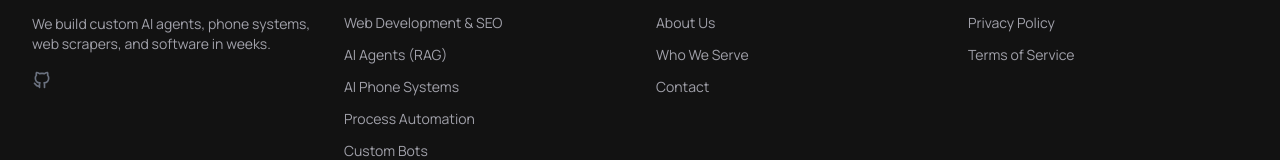
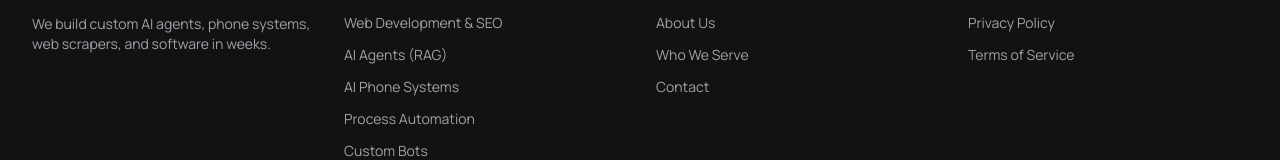
Before and after one commit to princetonaipartners/princetonaipartnersWebsite, a Next.js app in the folder new-site/: page / in a window 1280 px wide. Shown: the part 3631-3791 px from the top of the page. Built offline with nearby package versions, Linux system fonts and the light colour scheme.

Commit message:
fix: Remove GitHub link from site footer and schemas

```diff
--- a/new-site/app/about/layout.tsx
+++ b/new-site/app/about/layout.tsx
@@ -59,7 +59,7 @@ const organizationSchema = {
     '@type': 'Country',
     name: 'United States',
   },
-  sameAs: ['https://github.com/princetonaipartners'],
+  sameAs: [],
   contactPoint: {
     '@type': 'ContactPoint',
     contactType: 'sales',
--- a/new-site/app/layout.tsx
+++ b/new-site/app/layout.tsx
@@ -203,9 +203,7 @@ export default function RootLayout({
                   availableLanguage: 'English',
                 },
               ],
-              sameAs: [
-                'https://github.com/princetonaipartners',
-              ],
+              sameAs: [],
               knowsAbout: [
                 'Artificial Intelligence',
                 'Machine Learning',
--- a/new-site/components/layout/Footer.tsx
+++ b/new-site/components/layout/Footer.tsx
@@ -1,7 +1,6 @@
 import Link from 'next/link';
 import Image from 'next/image';
 import { SITE_CONFIG, NAV_LINKS } from '@/lib/constants';
-import { SocialIcon } from '@/components/icons';
 
 export function Footer() {
   const currentYear = new Date().getFullYear();
@@ -27,9 +26,6 @@ export function Footer() {
             <p className="text-sm text-text-secondary dark:text-zinc-400 mb-4">
               {SITE_CONFIG.description}
             </p>
-            <div className="flex space-x-4">
-              <SocialIcon platform="github" url={SITE_CONFIG.links.github} />
-            </div>
           </div>
 
           {/* Solutions */}
--- a/new-site/lib/constants.ts
+++ b/new-site/lib/constants.ts
@@ -6,9 +6,7 @@ export const SITE_CONFIG = {
   name: 'Princeton AI Partners',
   description: 'We build custom AI agents, phone systems, web scrapers, and software in weeks.',
   url: 'https://princeton-ai.com',
-  links: {
-    github: 'https://github.com/princetonaipartners',
-  },
+  links: {},
 };
 
 interface NavDropdownItem {
```
